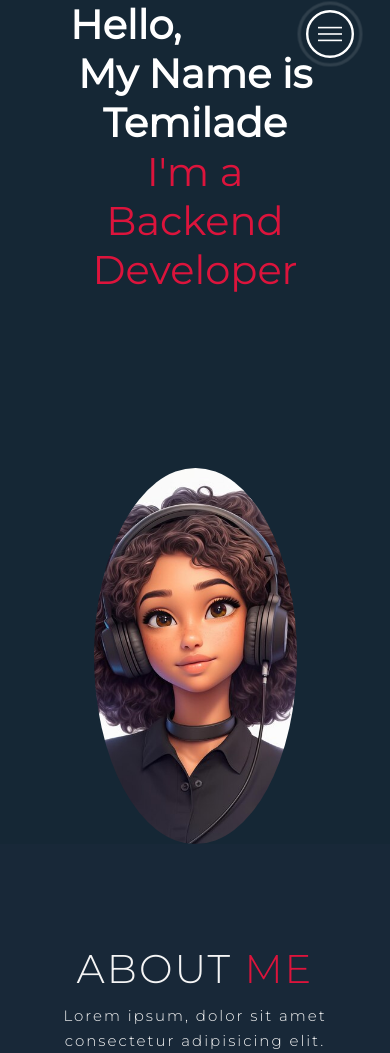
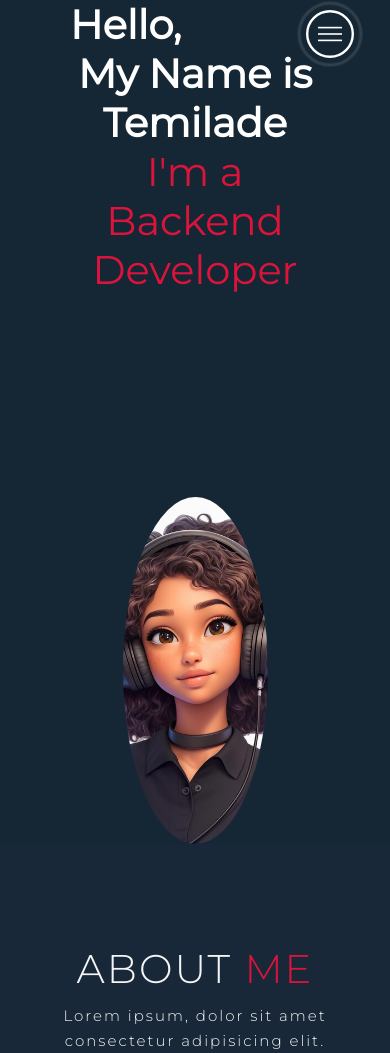
Before and after one commit to temmy669/myPorfolio, a Django app: page /port/ in a window 390 px wide. Shown: the top 1053 px of the page. Run offline with Django 3.2, Linux system fonts and the light colour scheme.

Commit message:
updated css

```diff
--- a/portfolio/static/css/style.css
+++ b/portfolio/static/css/style.css
@@ -773,7 +773,7 @@ p {
     }
 
     .hero-image img {
-        max-width: 70%; /* Optionally, control the image size */
+        max-width: 50%; /* Optionally, control the image size */
         margin: 0 auto;
 		border-radius: 100%; /* Ensure the image is centered */
     }
```
